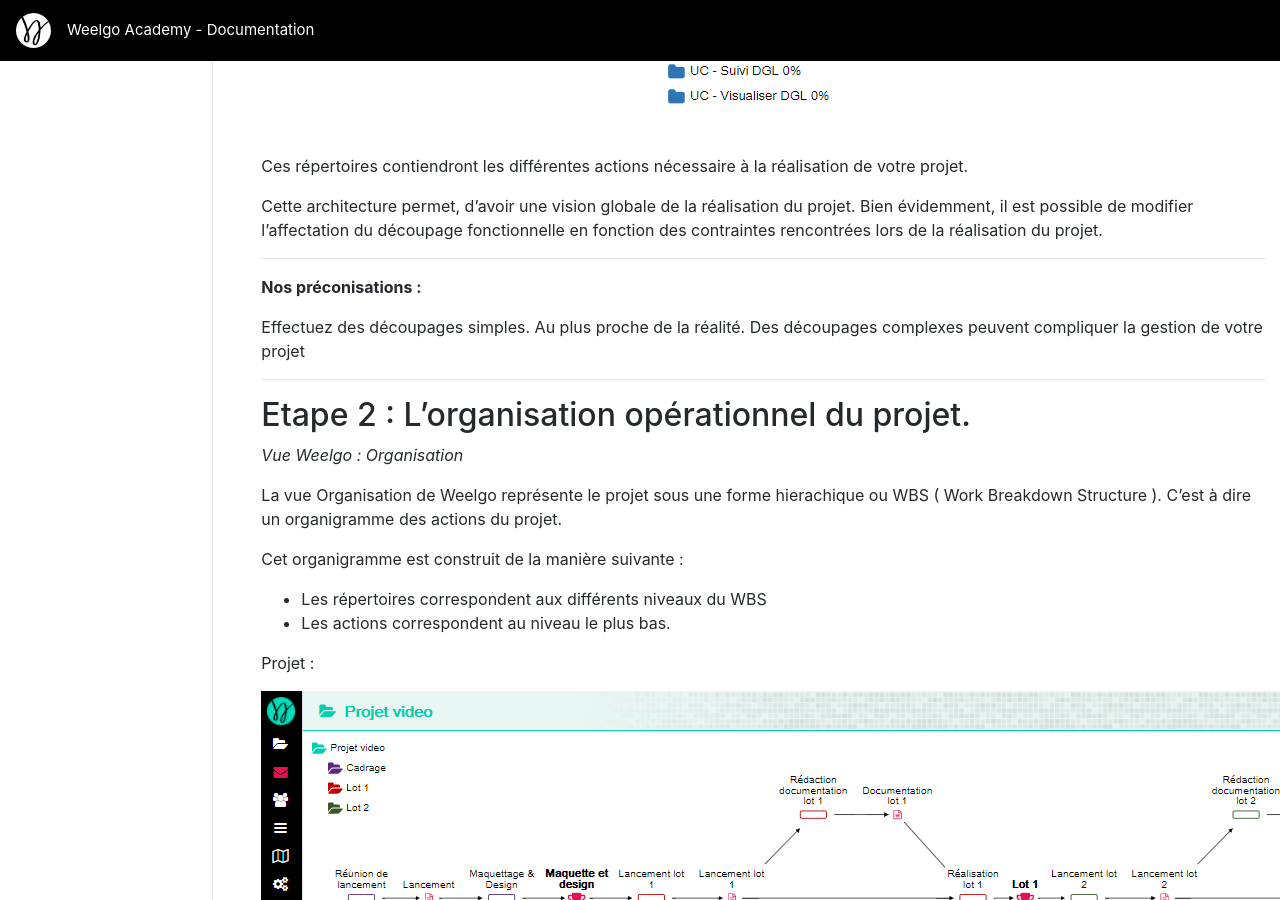
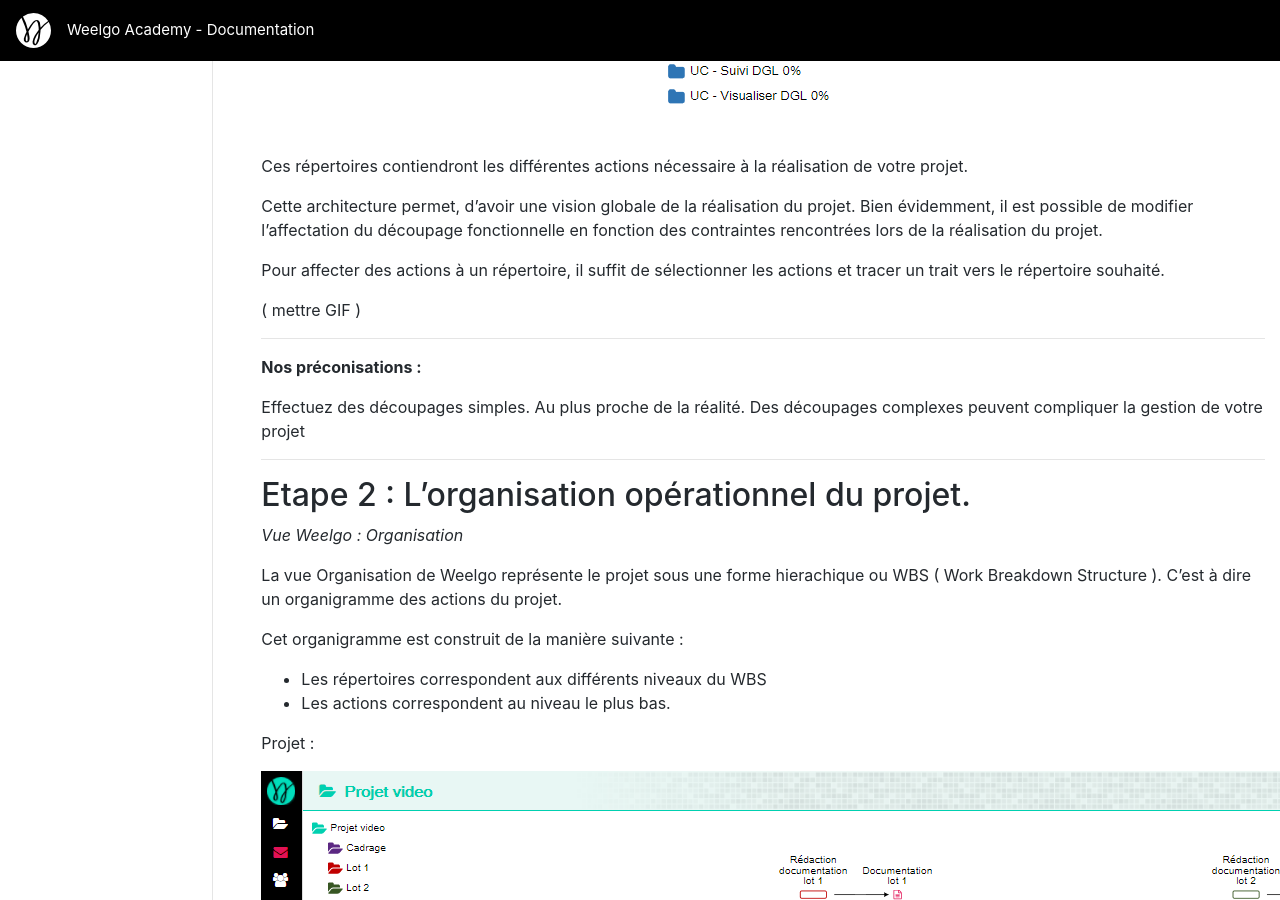
Before and after one commit to Weelgo/weelgo.github.io, a Jekyll site: the page built from fr/tutoriels/creationReseau.md, in a window 1280 px wide and 900 px high, scrolled down 3960 px. Built offline with Jekyll 4.4.1, drawn with Linux system fonts in a browser that asks for light colours; some of the changed text lies outside the part shown.

Commit message:
Update creationReseau.md

```diff
--- a/fr/tutoriels/creationReseau.md
+++ b/fr/tutoriels/creationReseau.md
@@ -150,6 +150,10 @@ Il est possible de descendre de niveau si nous estimons cela nécessaire.  Ici n
 Ces répertoires contiendront les différentes actions nécessaire à la réalisation de votre projet.
 
 Cette architecture permet, d'avoir une vision globale de la réalisation du projet. Bien évidemment, il est possible de modifier l'affectation du découpage fonctionnelle en fonction des contraintes rencontrées lors de la réalisation du projet.
+
+Pour affecter des actions à un répertoire, il suffit de sélectionner les actions et tracer un trait vers le répertoire souhaité.
+
+( mettre GIF )
 
 ---
 
@@ -357,7 +361,7 @@ Le Dashboard est le tableau de bord du projet. Cette vue permet d'avoir une visi
 
 Principal outil du pilotage de projet. Le gantt Weelgo regroupe les indicateurs nécessaires afin de prendre des décisions et des arbitrages.
 
-( Image )
+( mettre image )
 
 
 
@@ -372,7 +376,7 @@ Principal outil du pilotage de projet. Le gantt Weelgo regroupe les indicateurs
 
 Représentation graphique de l'évolution de la quantité de travail restantes par rapport au temps.
 
-( Image )
+( mettre image )
 
 ---
 **Nos préconisations :**
@@ -388,6 +392,8 @@ Représentation graphique de l'évolution des dates de fin prévisionnelles des
 
 La droite à 45° est un puissant outil de détection des dérives et de reporting de projet.
 
+( mettre image )
+
 ---
 **Nos préconisations :**
 
```
